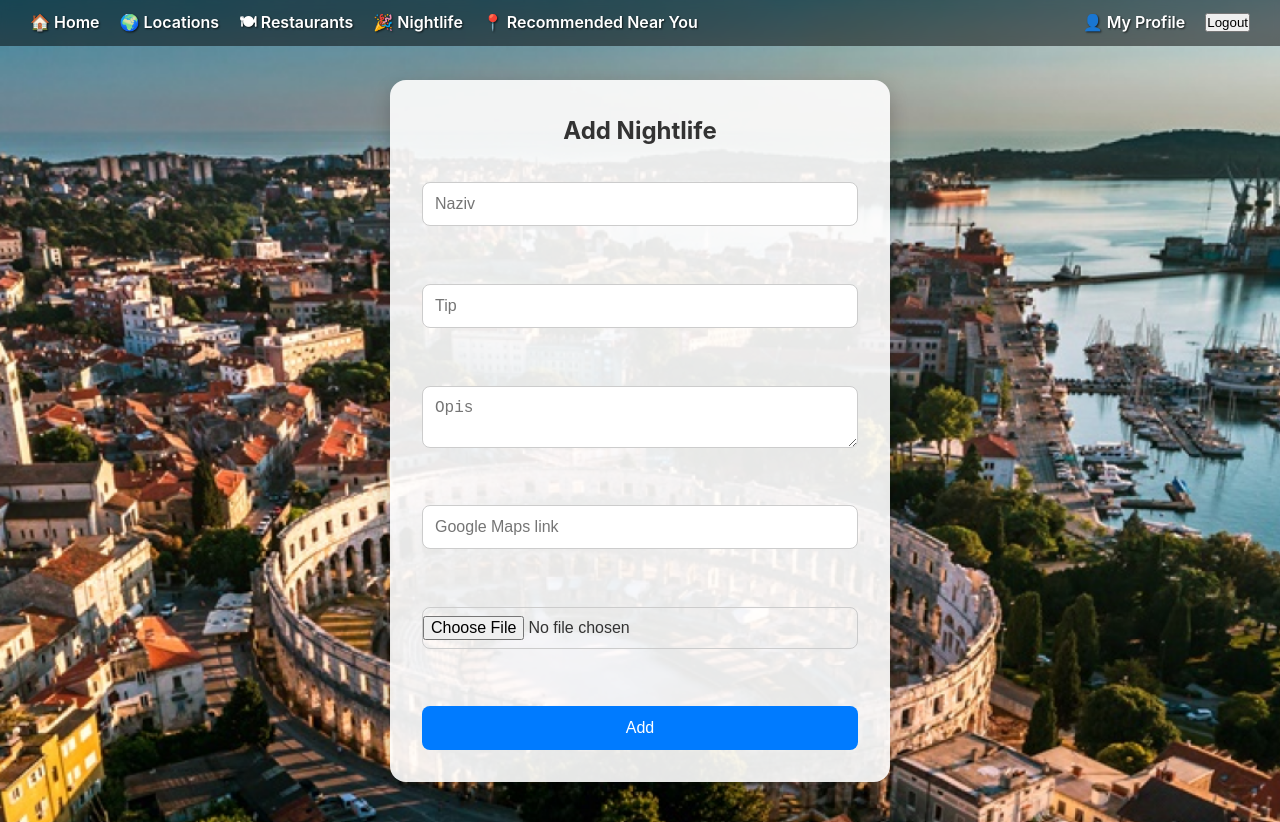
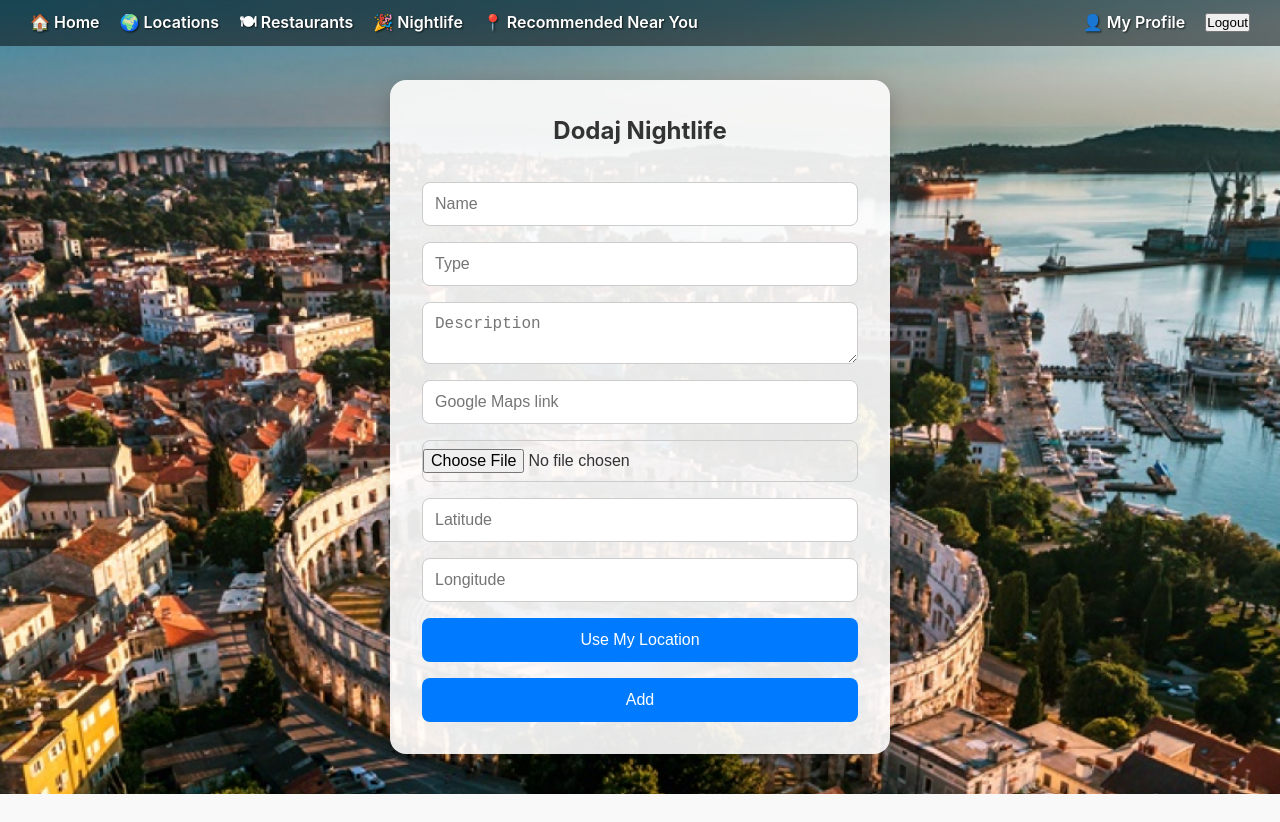
Before and after one commit to Siki2483/Frontend-webapps, a React (Create React App) app: page /dodaj-nightlife in a window 1280 px wide. After the commit the page ends 800 px from the top, so only its background shows below. Built offline with nearby package versions, Linux system fonts and the light colour scheme; sample sign-in values are in the browser's storage.

Commit message:
fix za restorane

```diff
--- a/src/pages/AddLocation.jsx
+++ b/src/pages/AddLocation.jsx
@@ -4,34 +4,25 @@ import "./Add.css";
 
 function AddLocation() {
   const [formData, setFormData] = useState({
-    name: "",
-    type: "",
-    description: "",
-    mapLink: "",
-    image: "",
+    name: "", type: "", description: "", mapLink: "", image: ""
   });
-
   const [latitude, setLatitude] = useState("");
   const [longitude, setLongitude] = useState("");
   const [preview, setPreview] = useState("");
 
-  const handleChange = (e) => {
-    setFormData({ ...formData, [e.target.name]: e.target.value });
-  };
+  const handleChange = (e) => setFormData({ ...formData, [e.target.name]: e.target.value });
 
   const handleImageUpload = async (e) => {
     const file = e.target.files[0];
     if (!file) return;
-
     const data = new FormData();
     data.append("image", file);
-
     try {
       const res = await axios.post(`${process.env.REACT_APP_API_BASE}/api/upload`, data);
-      setFormData({ ...formData, image: res.data.imagePath });
+      setFormData((prev) => ({ ...prev, image: res.data.imagePath }));
       setPreview(`${process.env.REACT_APP_API_BASE}${res.data.imagePath}`);
     } catch (err) {
-      console.error("Uploading error", err.response?.data || err.message);
+      console.error("Upload error:", err.response?.data || err.message);
     }
   };
 
@@ -47,11 +38,7 @@ function AddLocation() {
 
   const handleSubmit = async (e) => {
     e.preventDefault();
-
-    if (!latitude || !longitude) {
-      alert("Please enter latitude and longitude or use your location.");
-      return;
-    }
+    if (!latitude || !longitude) return alert("Unesi koordinate ili koristi svoju lokaciju.");
 
     const payload = {
       ...formData,
@@ -65,47 +52,27 @@ function AddLocation() {
       await axios.post(`${process.env.REACT_APP_API_BASE}/api/locations`, payload, {
         headers: { "x-auth-token": localStorage.getItem("token") },
       });
-      alert("Location added!");
+      alert("Lokacija dodana!");
       setFormData({ name: "", type: "", description: "", mapLink: "", image: "" });
-      setLatitude("");
-      setLongitude("");
-      setPreview("");
+      setLatitude(""); setLongitude(""); setPreview("");
     } catch (err) {
-      console.error("Error", err.response?.data || err.message);
+      console.error("Error:", err.response?.data || err.message);
     }
   };
 
   return (
     <div className="add-item-page">
       <form className="add-item-container" onSubmit={handleSubmit}>
-        <h2>Add Location</h2>
+        <h2>Dodaj Lokaciju</h2>
         <input name="name" placeholder="Name" value={formData.name} onChange={handleChange} required />
-        <br />
         <input name="type" placeholder="Type" value={formData.type} onChange={handleChange} required />
-        <br />
         <textarea name="description" placeholder="Description" value={formData.description} onChange={handleChange} />
-        <br />
         <input name="mapLink" placeholder="Google Maps link" value={formData.mapLink} onChange={handleChange} />
-        <br />
         <input type="file" accept="image/*" onChange={handleImageUpload} />
         {preview && <img src={preview} alt="preview" style={{ width: "100%", marginTop: "10px" }} />}
-        <br />
-        <input
-          type="text"
-          placeholder="Latitude"
-          value={latitude}
-          onChange={(e) => setLatitude(e.target.value)}
-        />
-        <br />
-        <input
-          type="text"
-          placeholder="Longitude"
-          value={longitude}
-          onChange={(e) => setLongitude(e.target.value)}
-        />
-        <br />
+        <input type="text" placeholder="Latitude" value={latitude} onChange={(e) => setLatitude(e.target.value)} />
+        <input type="text" placeholder="Longitude" value={longitude} onChange={(e) => setLongitude(e.target.value)} />
         <button type="button" onClick={useMyLocation}>Use My Location</button>
-        <br />
         <button type="submit">Add</button>
       </form>
     </div>
--- a/src/pages/AddNightlife.jsx
+++ b/src/pages/AddNightlife.jsx
@@ -2,17 +2,13 @@ import React, { useState } from "react";
 import axios from "axios";
 import "./Add.css";
 
-const API_BASE = process.env.REACT_APP_API_BASE;
-
 function AddNightlife() {
   const [formData, setFormData] = useState({
-    name: "",
-    description: "",
-    type: "",
-    mapLink: "",
-    image: "",
+    name: "", type: "", description: "", mapLink: "", image: ""
   });
   const [preview, setPreview] = useState("");
+  const [latitude, setLatitude] = useState("");
+  const [longitude, setLongitude] = useState("");
 
   const handleChange = (e) =>
     setFormData({ ...formData, [e.target.name]: e.target.value });
@@ -20,36 +16,46 @@ function AddNightlife() {
   const handleImageUpload = async (e) => {
     const file = e.target.files[0];
     if (!file) return;
-
     const data = new FormData();
     data.append("image", file);
-
     try {
       const res = await axios.post(`${process.env.REACT_APP_API_BASE}/api/upload`, data);
-      setFormData({ ...formData, image: res.data.imagePath });
+      setFormData((prev) => ({ ...prev, image: res.data.imagePath }));
       setPreview(`${process.env.REACT_APP_API_BASE}${res.data.imagePath}`);
     } catch (err) {
-      console.error("Upload error", err.response?.data || err.message);
+      console.error("Upload error:", err.response?.data || err.message);
     }
+  };
+
+  const useMyLocation = () => {
+    navigator.geolocation.getCurrentPosition(
+      (pos) => {
+        setLatitude(pos.coords.latitude.toFixed(6));
+        setLongitude(pos.coords.longitude.toFixed(6));
+      },
+      () => alert("Location access denied.")
+    );
   };
 
   const handleSubmit = async (e) => {
     e.preventDefault();
+    if (!latitude || !longitude) return alert("Unesi koordinate ili koristi svoju lokaciju.");
+
+    const payload = {
+      ...formData,
+      location: {
+        type: "Point",
+        coordinates: [parseFloat(longitude), parseFloat(latitude)],
+      },
+    };
+
     try {
-      await axios.post(`${process.env.REACT_APP_API_BASE}/api/nightlife`, formData, {
-        headers: {
-          "x-auth-token": localStorage.getItem("token"),
-        },
+      await axios.post(`${process.env.REACT_APP_API_BASE}/api/nightlife`, payload, {
+        headers: { "x-auth-token": localStorage.getItem("token") },
       });
-      alert("Dodano!");
-      setFormData({
-        name: "",
-        description: "",
-        type: "",
-        mapLink: "",
-        image: "",
-      });
-      setPreview("");
+      alert("Nightlife uspješno dodan!");
+      setFormData({ name: "", type: "", description: "", mapLink: "", image: "" });
+      setLatitude(""); setLongitude(""); setPreview("");
     } catch (err) {
       console.error("Error:", err.response?.data || err.message);
     }
@@ -58,18 +64,16 @@ function AddNightlife() {
   return (
     <div className="add-item-page">
       <form className="add-item-container" onSubmit={handleSubmit}>
-      <h2>Add Nightlife</h2>
-        <input name="name" placeholder="Naziv" value={formData.name} onChange={handleChange} required />
-        <br />
-        <input name="type" placeholder="Tip" value={formData.type} onChange={handleChange} />
-        <br />
-        <textarea name="description" placeholder="Opis" value={formData.description} onChange={handleChange} />
-        <br />
+        <h2>Dodaj Nightlife</h2>
+        <input name="name" placeholder="Name" value={formData.name} onChange={handleChange} required />
+        <input name="type" placeholder="Type" value={formData.type} onChange={handleChange} required />
+        <textarea name="description" placeholder="Description" value={formData.description} onChange={handleChange} />
         <input name="mapLink" placeholder="Google Maps link" value={formData.mapLink} onChange={handleChange} />
-        <br />
         <input type="file" accept="image/*" onChange={handleImageUpload} />
         {preview && <img src={preview} alt="preview" style={{ width: "100%", marginTop: "10px" }} />}
-        <br />
+        <input type="text" placeholder="Latitude" value={latitude} onChange={(e) => setLatitude(e.target.value)} />
+        <input type="text" placeholder="Longitude" value={longitude} onChange={(e) => setLongitude(e.target.value)} />
+        <button type="button" onClick={useMyLocation}>Use My Location</button>
         <button type="submit">Add</button>
       </form>
     </div>
--- a/src/pages/AddRestaurants.jsx
+++ b/src/pages/AddRestaurants.jsx
@@ -1,7 +1,6 @@
 import React, { useState } from "react";
 import axios from "axios";
 import "./Add.css";
-
 
 function AddRestaurant() {
   const [formData, setFormData] = useState({
@@ -11,36 +10,62 @@ function AddRestaurant() {
     mapLink: "",
     image: "",
   });
+  const [latitude, setLatitude] = useState("");
+  const [longitude, setLongitude] = useState("");
   const [preview, setPreview] = useState("");
+
+  const handleChange = (e) =>
+    setFormData({ ...formData, [e.target.name]: e.target.value });
 
   const handleImageUpload = async (e) => {
     const file = e.target.files[0];
     if (!file) return;
+
     const data = new FormData();
     data.append("image", file);
 
     try {
       const res = await axios.post(`${process.env.REACT_APP_API_BASE}/api/upload`, data);
-      setFormData({ ...formData, image: res.data.imagePath });
+      setFormData((prev) => ({ ...prev, image: res.data.imagePath }));
       setPreview(`${process.env.REACT_APP_API_BASE}${res.data.imagePath}`);
     } catch (err) {
       console.error("Upload error:", err.response?.data || err.message);
     }
   };
 
-  const handleChange = (e) => {
-    setFormData({ ...formData, [e.target.name]: e.target.value });
+  const useMyLocation = () => {
+    navigator.geolocation.getCurrentPosition(
+      (pos) => {
+        setLatitude(pos.coords.latitude.toFixed(6));
+        setLongitude(pos.coords.longitude.toFixed(6));
+      },
+      () => alert("Location access denied.")
+    );
   };
 
   const handleSubmit = async (e) => {
     e.preventDefault();
+
+    if (!latitude || !longitude) {
+      alert("Please enter latitude and longitude or use your location.");
+      return;
+    }
+
+    const payload = {
+      ...formData,
+      location: {
+        type: "Point",
+        coordinates: [parseFloat(longitude), parseFloat(latitude)],
+      },
+    };
+
     try {
-      await axios.post(`${process.env.REACT_APP_API_BASE}/api/restaurants`, formData, {
+      await axios.post(`${process.env.REACT_APP_API_BASE}/api/restaurants`, payload, {
         headers: { "x-auth-token": localStorage.getItem("token") },
       });
       alert("Restaurant successfully added!");
       setFormData({ name: "", type: "", description: "", mapLink: "", image: "" });
-      setPreview("");
+      setLatitude(""); setLongitude(""); setPreview("");
     } catch (err) {
       console.error("Error:", err.response?.data || err.message);
     }
@@ -49,18 +74,16 @@ function AddRestaurant() {
   return (
     <div className="add-item-page">
       <form className="add-item-container" onSubmit={handleSubmit}>
-      <h2>Dodaj Restoran</h2>
+        <h2>Add Restaurant</h2>
         <input name="name" placeholder="Name" value={formData.name} onChange={handleChange} required />
-        <br />
         <input name="type" placeholder="Type" value={formData.type} onChange={handleChange} required />
-        <br />
         <textarea name="description" placeholder="Description" value={formData.description} onChange={handleChange} />
-        <br />
         <input name="mapLink" placeholder="Google Maps link" value={formData.mapLink} onChange={handleChange} />
-        <br />
         <input type="file" accept="image/*" onChange={handleImageUpload} />
         {preview && <img src={preview} alt="preview" style={{ width: "100%", marginTop: "10px" }} />}
-        <br />
+        <input type="text" placeholder="Latitude" value={latitude} onChange={(e) => setLatitude(e.target.value)} />
+        <input type="text" placeholder="Longitude" value={longitude} onChange={(e) => setLongitude(e.target.value)} />
+        <button type="button" onClick={useMyLocation}>Use My Location</button>
         <button type="submit">Add</button>
       </form>
     </div>
```
